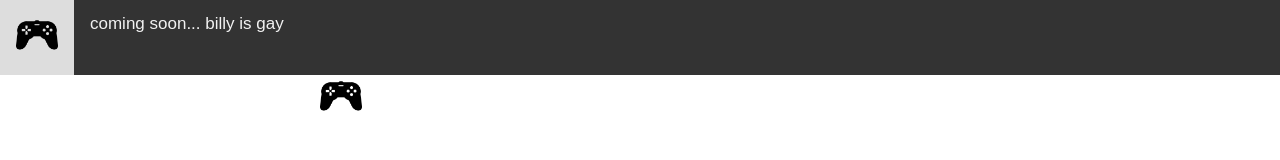
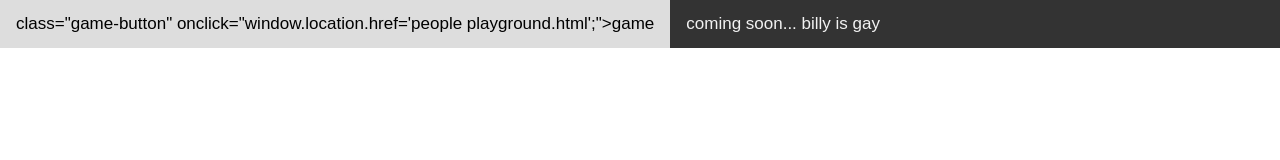
Before and after one commit to FireLight88077/Unblocked-games, a plain HTML site: page index.html in a window 1280 px wide. Drawn offline with Linux system fonts and the light colour scheme.

Commit message:
Update navigation links and remove duplicate content

```diff
--- a/index.html
+++ b/index.html
@@ -31,23 +31,13 @@ body {
   background-color: #04AA6D;
   color: white;
 }
-
-.menu {
-	        display: block; /* Important: Images are inline by default */
-        margin: 0 auto;
-        width: 50%; /* Optional: Set a width for the image */
-		}
 </style>
 </head>
 <body>
 
 <div class="topnav">
-	<a class="game-button" onclick="window.location.href='home.html"><img src="controller-icon-32425.png" alt="HTML tutorial" style="width:42px;height:42px;"></a>
+	<a>class="game-button" onclick="window.location.href='people playground.html';">game</a>
 	<a>coming soon... billy is gay</a>
 </div>
-
-	<div class="menu">
-	<a class="game-button" onclick="window.location.href='home.html"><img src="controller-icon-32425.png" alt="HTML tutorial" style="width:42px;height:42px;"></a>
-	</div>
 </body>
 </html>
```
